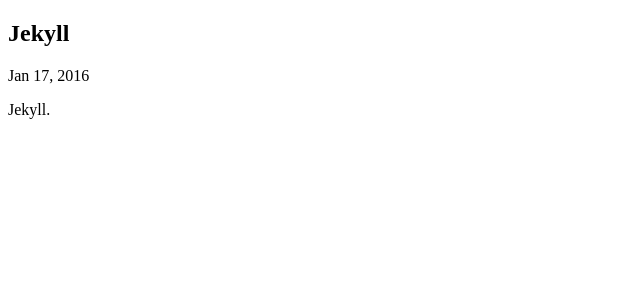
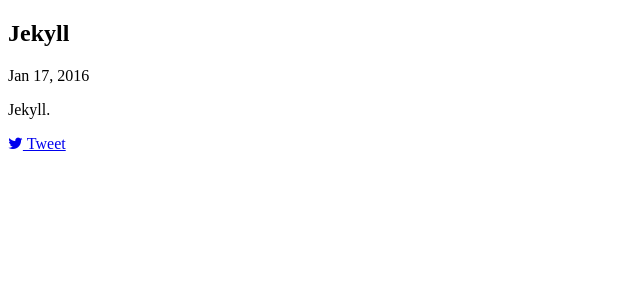
Before and after one commit to menozero/jekyll-sample, a Jekyll site: the page built from _posts/2016-01-17-jekyll.md, in a window 1280 px wide. Shown: the top 300 px of the page, without its empty margins (0-640 px from the left). Built offline with Jekyll 4.4.1, drawn with Linux system fonts in a browser that asks for light colours; nearby versions of some CDN libraries.

Commit message:
twitter on

```diff
--- a/_includes/post.html
+++ b/_includes/post.html
@@ -12,6 +12,6 @@
   </div>
 
   <footer>
-    <!-- { % include link-share-twitter.html % } -->
+    {% include link-share-twitter.html %}
   </footer>
 </article>
```
